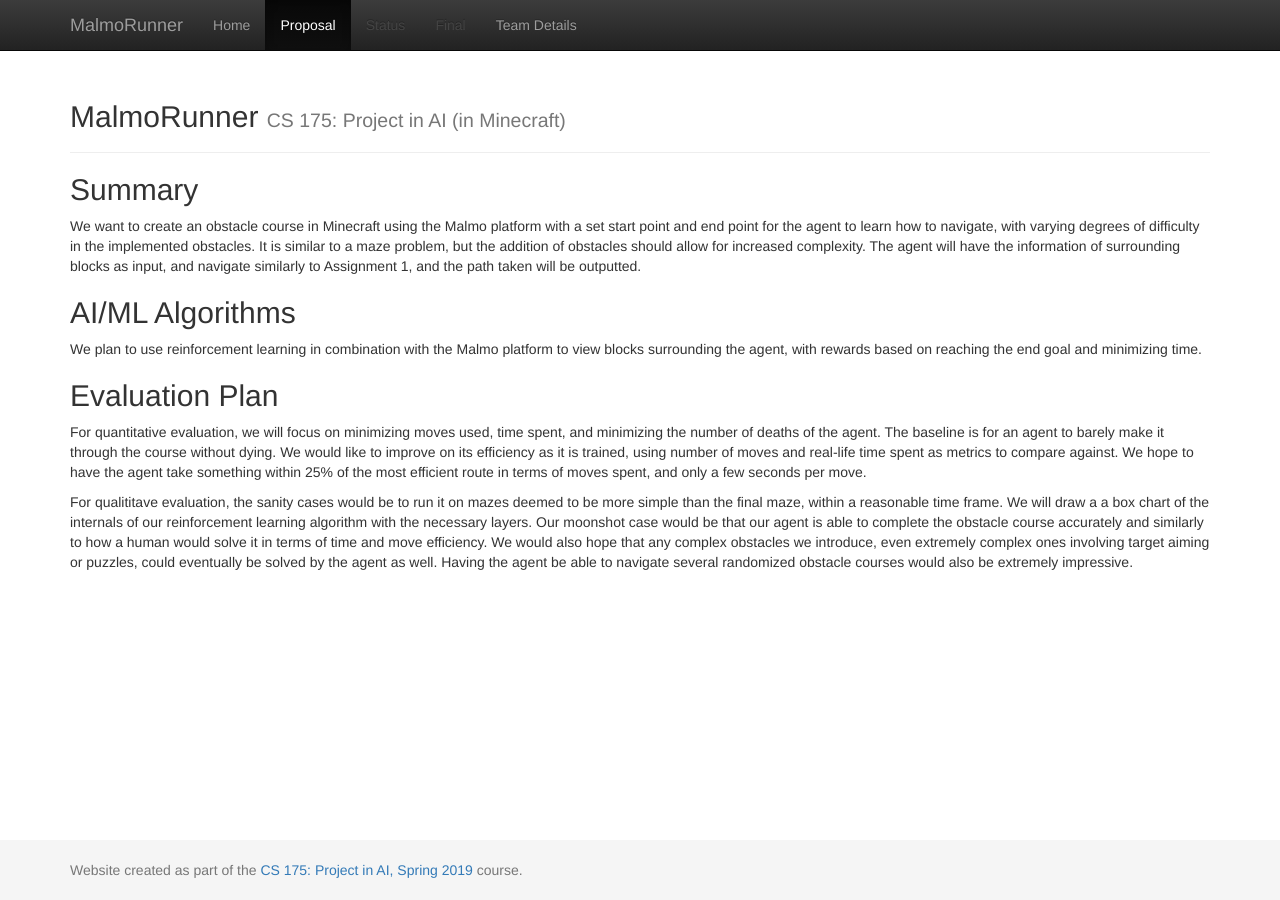
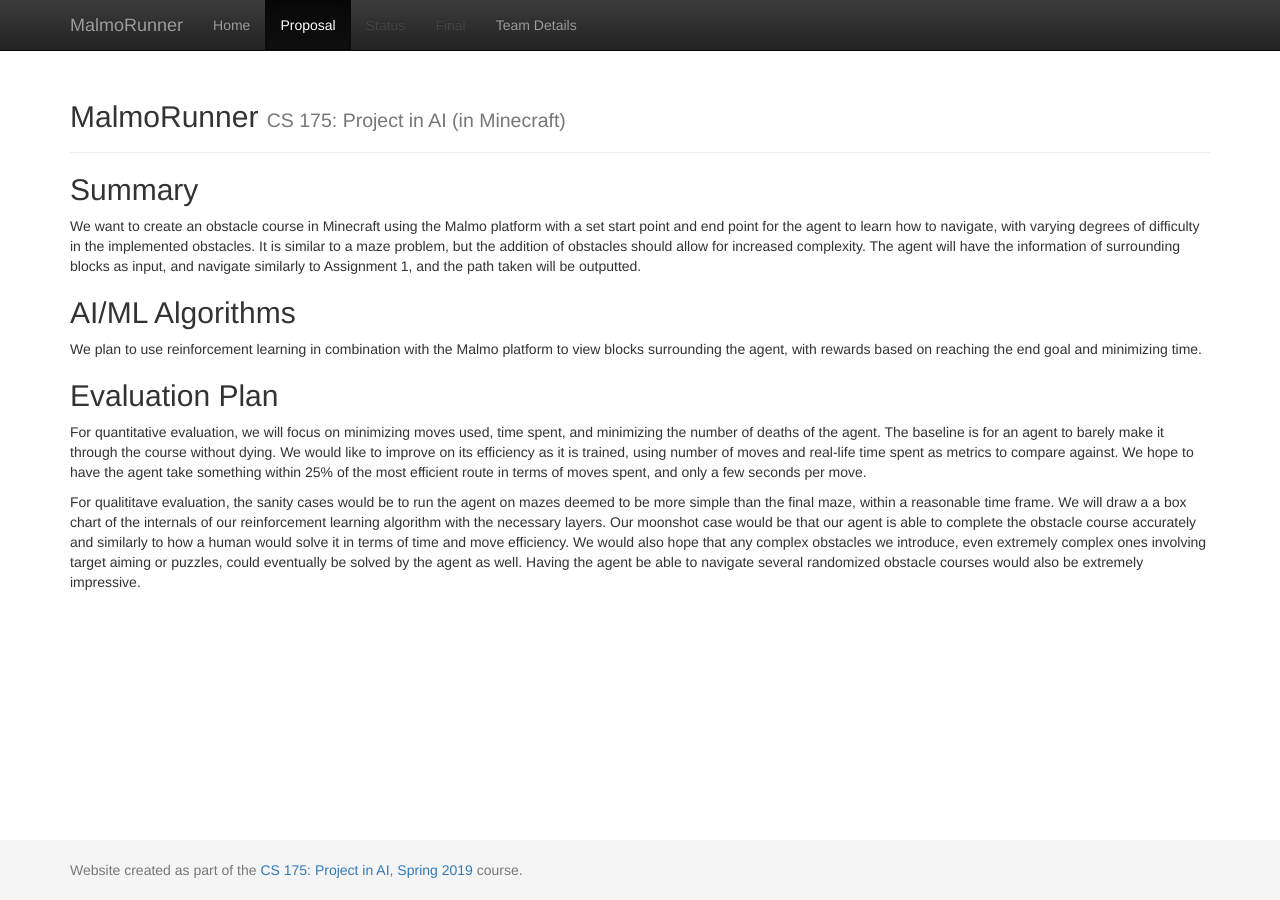
Before and after one commit to briandle00/MalmoRunner, a Jekyll site: the page built from docs/proposal.md, in a window 1280 px wide. Built offline with Jekyll 4.4.1, drawn with Linux system fonts in a browser that asks for light colours.

Commit message:
Update proposal.md

```diff
--- a/docs/proposal.md
+++ b/docs/proposal.md
@@ -12,4 +12,4 @@ We plan to use reinforcement learning in combination with the Malmo platform to
 ## Evaluation Plan
 For quantitative evaluation, we will focus on minimizing moves used, time spent, and minimizing the number of deaths of the agent. The baseline is for an agent to barely make it through the course without dying. We would like to improve on its efficiency as it is trained, using number of moves and real-life time spent as metrics to compare against. We hope to have the agent take something within 25% of the most efficient route in terms of moves spent, and only a few seconds per move.
 
-For qualititave evaluation, the sanity cases would be to run it on mazes deemed to be more simple than the final maze, within a reasonable time frame. We will draw a a box chart of the internals of our reinforcement learning algorithm with the necessary layers. Our moonshot case would be that our agent is able to complete the obstacle course accurately and similarly to how a human would solve it in terms of time and move efficiency. We would also hope that any complex obstacles we introduce, even extremely complex ones involving target aiming or puzzles, could eventually be solved by the agent as well. Having the agent be able to navigate several randomized obstacle courses would also be extremely impressive.
+For qualititave evaluation, the sanity cases would be to run the agent on mazes deemed to be more simple than the final maze, within a reasonable time frame. We will draw a a box chart of the internals of our reinforcement learning algorithm with the necessary layers. Our moonshot case would be that our agent is able to complete the obstacle course accurately and similarly to how a human would solve it in terms of time and move efficiency. We would also hope that any complex obstacles we introduce, even extremely complex ones involving target aiming or puzzles, could eventually be solved by the agent as well. Having the agent be able to navigate several randomized obstacle courses would also be extremely impressive.
```
